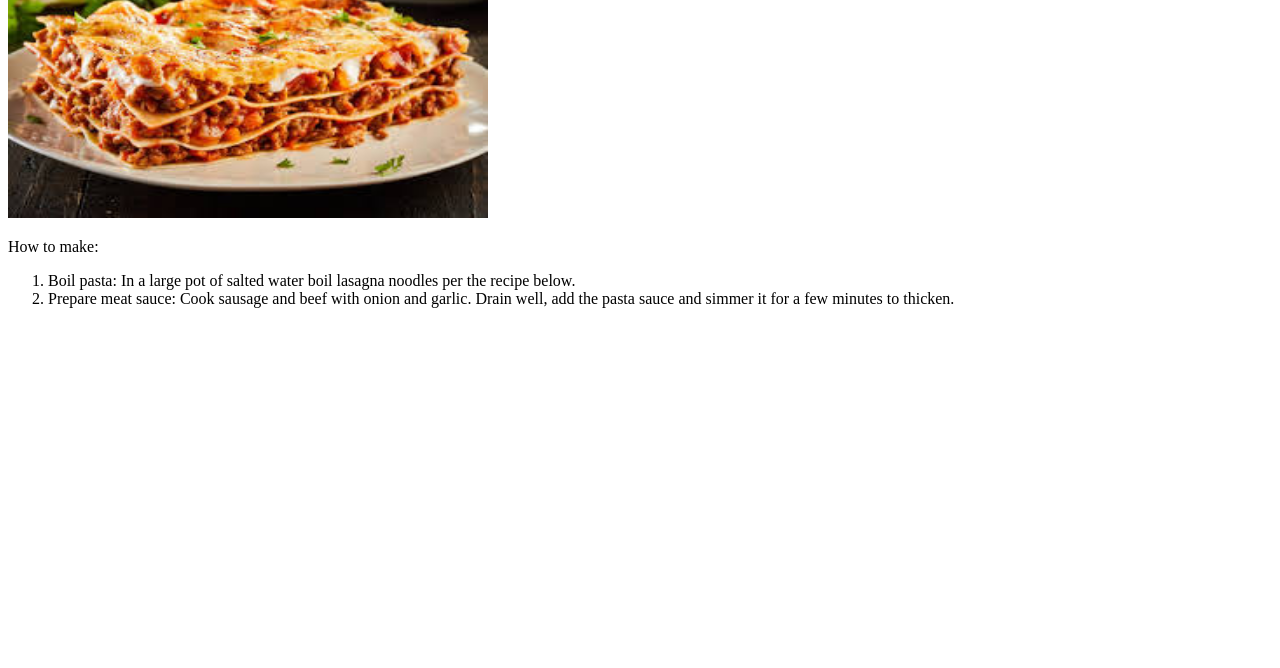
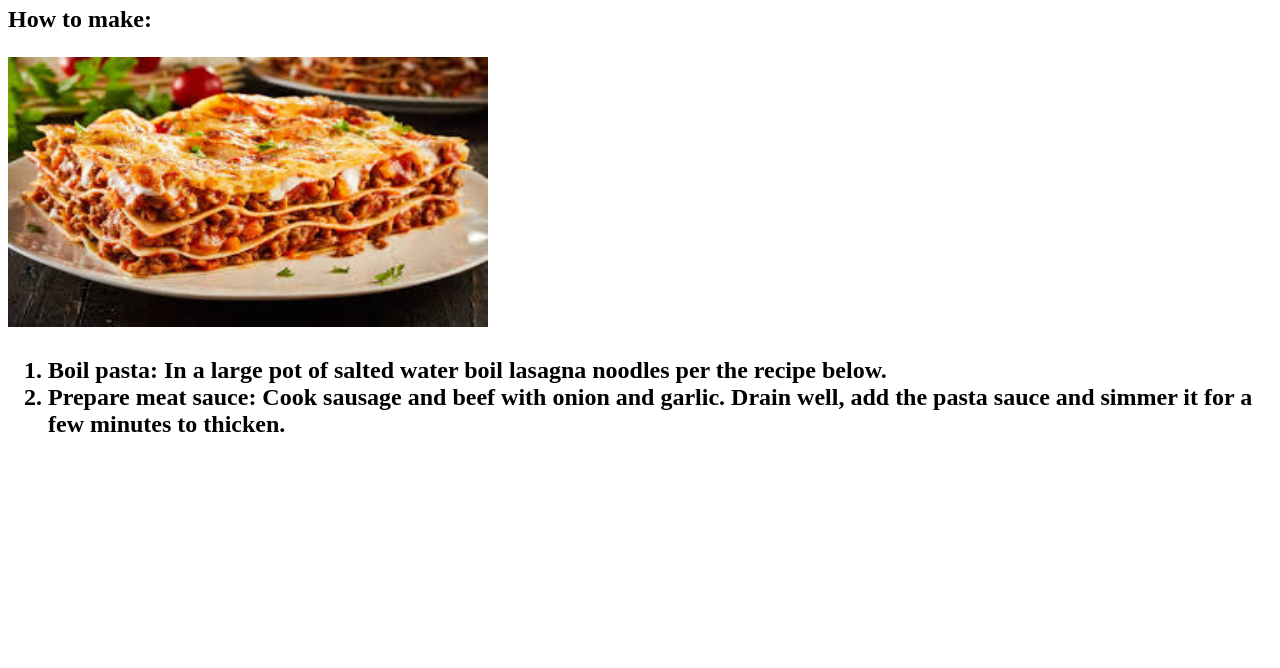
Before and after one commit to MikhailNikoruk/Frontend, a plain HTML site: page project/recipes/lesagna.html in a window 1280 px wide. Shown: the part 132-800 px from the top of the page. Drawn offline with Linux system fonts and the light colour scheme.

Commit message:
Fix strukture

```diff
--- a/project/recipes/lesagna.html
+++ b/project/recipes/lesagna.html
@@ -7,11 +7,18 @@
 </head>
 <body>
     <h1><a href="../index.html">Home Page</a></h1>
-    <p><img src = "../images/lasagna.jpeg" alt = "Image of a home made lasagna" height="270px" width = "480px"></p>
-    <p>How to make:</p>
-            <ol>
-                <li>Boil pasta: In a large pot of salted water boil lasagna noodles per the recipe below.</li>
-                <li>Prepare meat sauce: Cook sausage and beef with onion and garlic. Drain well, add the pasta sauce and simmer it for a few minutes to thicken.</li>
+    <h1>Lasagna</h1>
+    <h2>How to make:
+        <p><img src = "../images/lasagna.jpeg" alt = "Image of a home made lasagna" height="270px" width = "480px"></p>
+        <ol>
+            <li>
+                Boil pasta: In a large pot of salted water boil lasagna noodles per the recipe below.
+            </li>
+            <li>
+                Prepare meat sauce: Cook sausage and beef with onion and garlic. Drain well, add the pasta
+                sauce and simmer it for a few minutes to thicken.
+            </li>
             </ol>
+    </h2>
 </body>
 </html>
```
Also changed, not shown: project/recipes/doshirak.html (+2 -1 lines).
